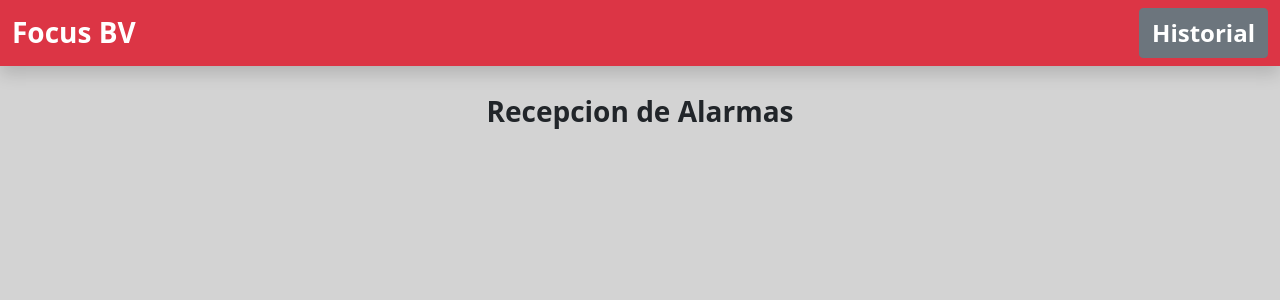
After one commit to GibertSalva/RepoBurbuja2, a Django app: template FocusBV/templates/home.html in a window 1280 px wide. The commit adds this page. Shown: the top 300 px of the page. Run offline with Django 3.2, Linux system fonts and the light colour scheme; the template is opened without the code that fills it, so the values that code supplies are empty; parts of the project's set-up code (start-up, migrations or seed data) failed here and were passed over.

Commit message:
Creacion del Home, primeros pasos

```diff
--- a/FocusBV/templates/base.html
+++ b/FocusBV/templates/base.html
@@ -10,18 +10,21 @@
 
     <title>Hello, world!</title>
   </head>
-  <body>
-    <h1>Hello, world!</h1>
 
-    <!-- Optional JavaScript; choose one of the two! -->
 
-    <!-- Option 1: Bootstrap Bundle with Popper -->
-    <script src="https://cdn.jsdelivr.net/npm/bootstrap@5.0.1/dist/js/bootstrap.bundle.min.js" integrity="sha384-gtEjrD/SeCtmISkJkNUaaKMoLD0//ElJ19smozuHV6z3Iehds+3Ulb9Bn9Plx0x4" crossorigin="anonymous"></script>
 
-    <!-- Option 2: Separate Popper and Bootstrap JS -->
-    <!--
-    <script src="https://cdn.jsdelivr.net/npm/@popperjs/core@2.9.2/dist/umd/popper.min.js" integrity="sha384-IQsoLXl5PILFhosVNubq5LC7Qb9DXgDA9i+tQ8Zj3iwWAwPtgFTxbJ8NT4GN1R8p" crossorigin="anonymous"></script>
-    <script src="https://cdn.jsdelivr.net/npm/bootstrap@5.0.1/dist/js/bootstrap.min.js" integrity="sha384-Atwg2Pkwv9vp0ygtn1JAojH0nYbwNJLPhwyoVbhoPwBhjQPR5VtM2+xf0Uwh9KtT" crossorigin="anonymous"></script>
-    -->
+
+  <body style= "background-color: lightgrey">
+
+{% include 'navbar.html' %}
+
+{% block content %}
+
+
+{% endblock %}
+
+
+<script src="https://cdn.jsdelivr.net/npm/bootstrap@5.0.1/dist/js/bootstrap.bundle.min.js" integrity="sha384-gtEjrD/SeCtmISkJkNUaaKMoLD0//ElJ19smozuHV6z3Iehds+3Ulb9Bn9Plx0x4" crossorigin="anonymous"></script>
+
   </body>
 </html>
--- /dev/null
+++ b/FocusBV/templates/home.html
@@ -0,0 +1,10 @@
+{% extends 'base.html' %}
+
+
+{% block content%}
+<br>
+<p class="text-center fw-bold fs-3  ">Recepcion de Alarmas</p>
+
+
+
+{% endblock %}
--- /dev/null
+++ b/FocusBV/templates/navbar.html
@@ -0,0 +1,10 @@
+
+
+<nav class="navbar navbar-light bg-danger  shadow  " >
+  <div class="container-fluid ">
+    <span class="navbar-brand mb-0 h1 text-white fs-3 fw-bold" >Focus BV</span>
+  <form class="d-flex justify-content-center">
+      <button class="btn btn-secondary fs-4 fw-bold" type="submit">Historial</button>
+    </form>
+  </div>
+</nav>
--- a/FocusBV/views.py
+++ b/FocusBV/views.py
@@ -3,4 +3,4 @@ from.models import *
 
 # Create your views here.
 def homeview(request):
-    return render(request, "base.html")
+    return render(request, "home.html")
```
